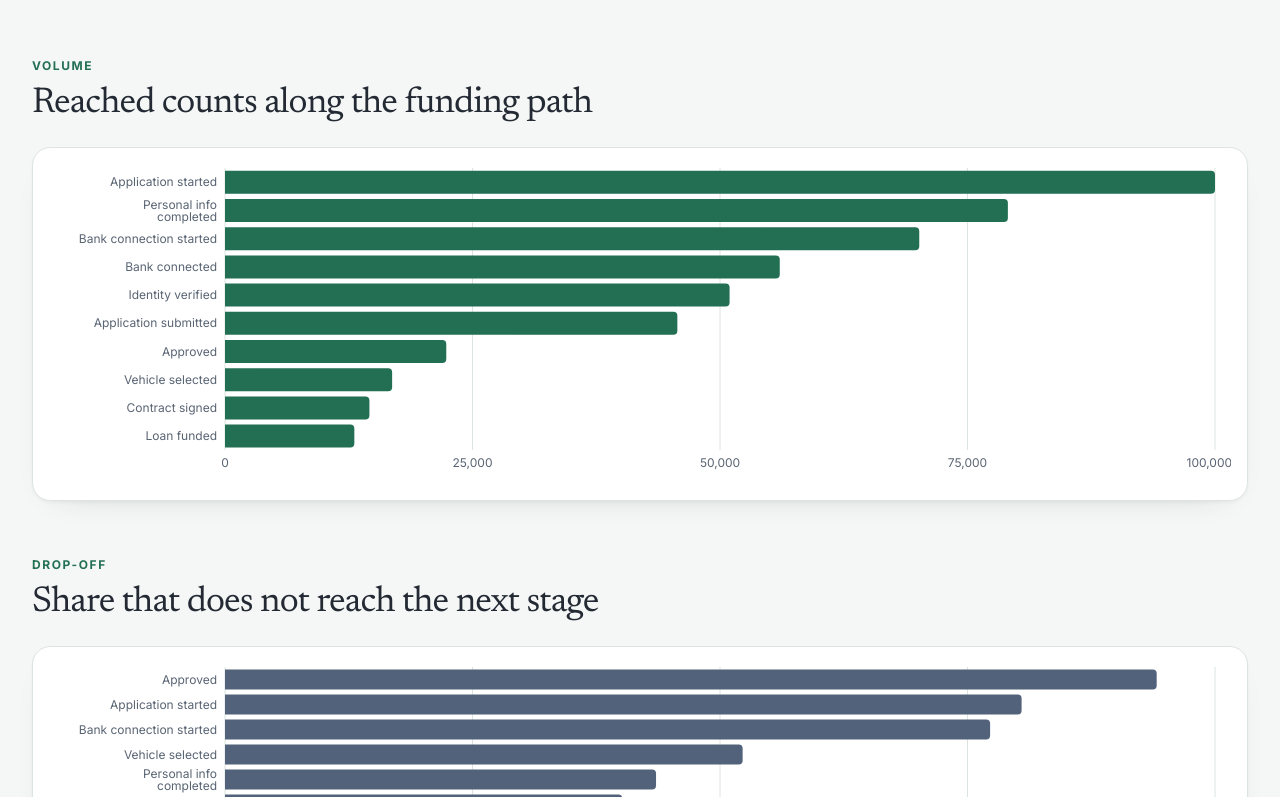
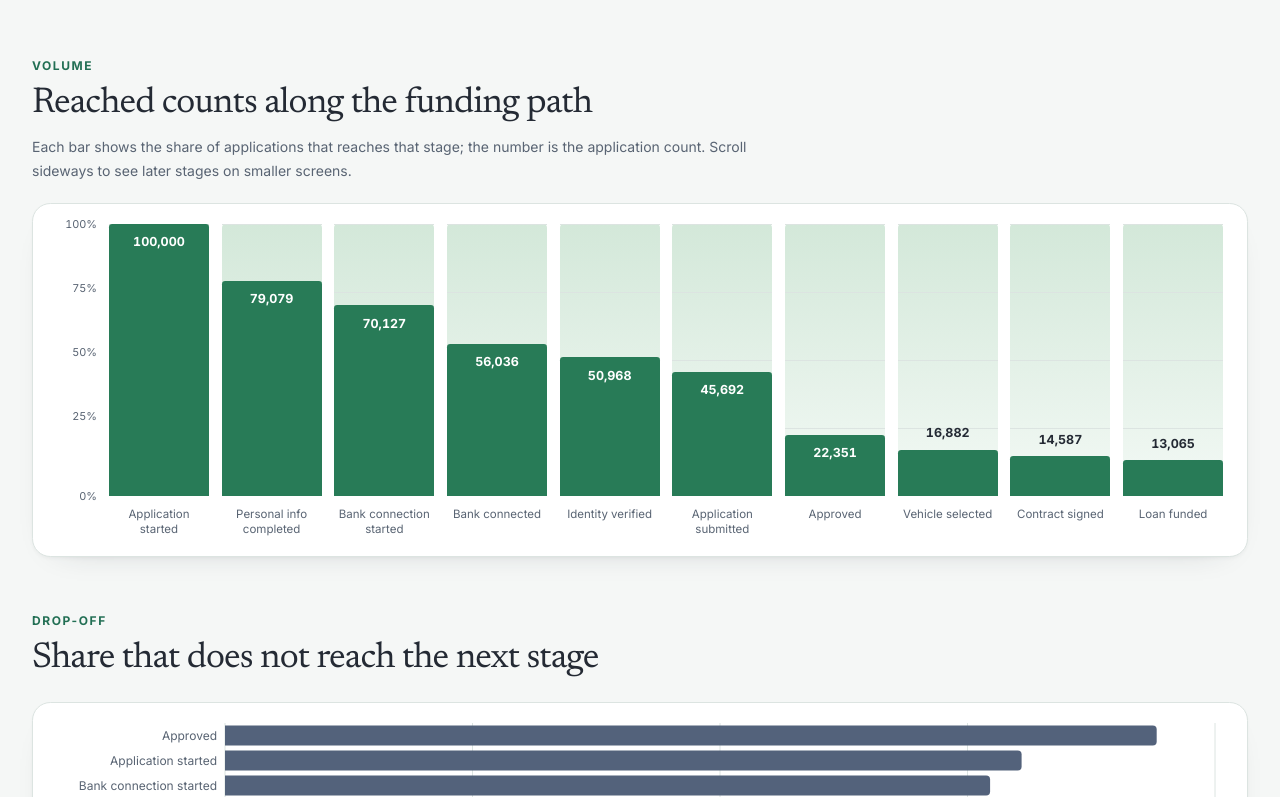
Before and after one commit to nrohland/lendflow-fintech-analytics, a Next.js app in the folder web/: page /funnel in a window 1280 px wide. Shown: the part 483-1280 px from the top of the page. Built offline with nearby package versions, Linux system fonts and the light colour scheme.

Commit message:
Use Tremor-style bars for application funnels

```diff
--- a/web/src/app/funnel/page.tsx
+++ b/web/src/app/funnel/page.tsx
@@ -1,7 +1,7 @@
 "use client";
 
 import { Note, Section } from "@/components/bits";
-import { ChannelChart, DropOffChart, PairChart, VolumeChart } from "@/components/charts";
+import { ChannelChart, ConversionFunnel, DropOffChart, PairChart } from "@/components/charts";
 import { useSlice } from "@/components/shell";
 import { formatCount, formatMetric, formatPercent } from "@/lib/format";
 import {
@@ -22,8 +22,8 @@ export default function FunnelPage() {
   const path = FUNDING_PATH.map((name) => funnelStep(name, slice, value));
   const work = funnelStep("identity_verification_started", slice, value);
   const volume = path.filter((step) => step.reached != null).map((step) => ({
-    label: step.label,
-    reached: step.reached ?? 0,
+    name: step.label,
+    value: step.reached ?? 0,
   }));
   const drops = [...path, work]
     .filter((step) => step.dropOff != null)
@@ -44,9 +44,9 @@ export default function FunnelPage() {
         applications that reach the next stage.
       </p>
 
-      <Section kicker="Volume" title="Reached counts along the funding path">
+      <Section kicker="Volume" title="Reached counts along the funding path" lede="Each bar shows the share of applications that reaches that stage; the number is the application count. Scroll sideways to see later stages on smaller screens.">
         <div className="data-panel p-4">
-          <VolumeChart data={volume} />
+          {volume.length >= 2 ? <ConversionFunnel data={volume} /> : <p className="text-sm text-muted">No funnel data for this filter.</p>}
         </div>
       </Section>
 
--- a/web/src/app/globals.css
+++ b/web/src/app/globals.css
@@ -50,6 +50,19 @@ h1, h2, h3 { text-wrap: balance; }
 .data-table td:last-child, .data-table th:last-child { padding-right: 1.1rem; }
 .num { font-variant-numeric: tabular-nums; }
 
+.funnel-chart { display: grid; grid-template-columns: 3rem minmax(0, 1fr); gap: .75rem; padding: .25rem .5rem 0 0; }
+.funnel-axis { height: 17rem; display: flex; flex-direction: column; justify-content: space-between; align-items: flex-end; color: var(--color-muted); font-size: .68rem; font-variant-numeric: tabular-nums; }
+.funnel-axis span { transform: translateY(-50%); }
+.funnel-axis span:last-child { transform: translateY(50%); }
+.funnel-stages { display: grid; grid-auto-columns: minmax(0, 1fr); grid-auto-flow: column; gap: .8rem; margin: 0; padding: 0; list-style: none; }
+.funnel-stage { min-width: 0; }
+.funnel-track { position: relative; height: 17rem; background: linear-gradient(to top, #f3f9f5, #d3e8d9); border-radius: .25rem .25rem 0 0; }
+.funnel-track::before { content: ""; position: absolute; inset: 0; background: repeating-linear-gradient(to top, transparent 0, transparent calc(25% - 1px), #dce4e1 calc(25% - 1px), #dce4e1 25%); pointer-events: none; }
+.funnel-fill { position: absolute; inset: auto 0 0; background: #287b57; border-radius: .2rem .2rem 0 0; }
+.funnel-value { position: absolute; left: 50%; transform: translateX(-50%); z-index: 1; color: white; font-size: .78rem; font-weight: 700; font-variant-numeric: tabular-nums; white-space: nowrap; }
+.funnel-value-above { color: var(--color-ink); }
+.funnel-label { display: block; padding: .7rem .1rem 0; color: var(--color-muted); font-size: .72rem; line-height: 1.25; text-align: center; overflow-wrap: anywhere; }
+
 :focus-visible {
   outline: 2px solid var(--color-pine);
   outline-offset: 2px;
--- a/web/src/app/page.tsx
+++ b/web/src/app/page.tsx
@@ -96,11 +96,11 @@ export default function OverviewPage() {
       <Section
         kicker="Conversion funnel"
         title="From application start to funding"
-        lede="The funnel narrows with the number of applications reaching each stage. It follows the selected filter."
+        lede="Each bar shows the share of applications reaching that stage. Counts appear on the bars and follow the selected filter."
       >
         <div className="data-panel p-5 lg:p-7">
           {chartRows.length >= 2 ? <ConversionFunnel data={chartRows} /> : <p className="text-sm text-muted">No funnel data for this filter.</p>}
-          <ol className="sr-only" aria-label="Application stages and conversion rates">
+          <ol className="sr-only" aria-label="Application stage conversion rates">
             {funnel.map((stage) => (
               <li key={stage.name}>{stage.name}: {formatCount(stage.value)} applications. {stage.rate == null ? stage.basis : `${formatPercent(stage.rate)} ${stage.basis}`}.</li>
             ))}
--- a/web/src/components/charts.tsx
+++ b/web/src/components/charts.tsx
@@ -7,9 +7,6 @@ import {
   Cell,
   ComposedChart,
   ErrorBar,
-  Funnel,
-  FunnelChart,
-  LabelList,
   Line,
   LineChart,
   ReferenceLine,
@@ -31,31 +28,31 @@ const tooltipStyle = {
 const axisTick = { fill: "#596473", fontSize: 12 };
 
 export function ConversionFunnel({ data }: { data: { name: string; value: number }[] }) {
-  const colors = ["#c4e8c7", "#89d994", "#287b57", "#226f54"];
+  const first = data[0]?.value ?? 0;
+  const width = Math.max(560, data.length * 104);
   return (
-    <div className="h-80 w-full sm:h-[23rem]" aria-hidden="true">
-      <ResponsiveContainer width="100%" height="100%">
-        <FunnelChart margin={{ top: 6, right: 8, bottom: 6, left: 8 }}>
-          <Funnel data={data} dataKey="value" nameKey="name" lastShapeType="rectangle" isAnimationActive={false}>
-            {data.map((row, index) => <Cell key={row.name} fill={colors[index] ?? colors[colors.length - 1]} stroke="#ffffff" strokeWidth={2} />)}
-            <LabelList content={(props) => {
-              const row = typeof props.index === "number" ? data[props.index] : null;
-              const box = props.viewBox as { x?: number; y?: number; width?: number; height?: number; upperWidth?: number; lowerWidth?: number } | undefined;
-              if (!row || box?.x == null || box.y == null || box.width == null || box.height == null) return <g />;
-              const compact = Math.min(box.upperWidth ?? box.width, box.lowerWidth ?? box.width) < 90;
-              const x = box.x + box.width / 2;
-              const y = box.y + box.height / 2;
-              const fill = props.index != null && props.index >= 2 ? "#ffffff" : "#193d30";
-              return (
-                <text x={x} y={y - (compact ? 6 : 8)} textAnchor="middle" fill={fill} fontFamily="var(--font-inter), sans-serif" fontWeight={700}>
-                  <tspan x={x} fontSize={compact ? 9 : 12}>{row.name}</tspan>
-                  <tspan x={x} dy={compact ? 14 : 20} fontSize={compact ? 10 : 16}>{formatCount(row.value)}</tspan>
-                </text>
-              );
-            }} />
-          </Funnel>
-        </FunnelChart>
-      </ResponsiveContainer>
+    <div className="overflow-x-auto pb-1" role="img" aria-label={`Application funnel: ${data.map((row) => `${row.name}, ${formatCount(row.value)} applications`).join("; ")}`}>
+      <div className="funnel-chart" style={{ minWidth: width }}>
+        <div className="funnel-axis" aria-hidden="true">
+          <span>100%</span><span>75%</span><span>50%</span><span>25%</span><span>0%</span>
+        </div>
+        <ol className="funnel-stages" aria-hidden="true">
+          {data.map((row) => {
+            const percentage = first > 0 ? Math.min(100, Math.max(0, row.value / first * 100)) : 0;
+            return (
+              <li key={row.name} className="funnel-stage">
+                <div className="funnel-track">
+                  <div className="funnel-fill" style={{ height: `${percentage}%` }} />
+                  <span className={`funnel-value ${percentage < 18 ? "funnel-value-above" : ""}`} style={{ bottom: percentage < 18 ? `calc(${percentage}% + 7px)` : `calc(${percentage}% - 28px)` }}>
+                    {formatCount(row.value)}
+                  </span>
+                </div>
+                <span className="funnel-label">{row.name}</span>
+              </li>
+            );
+          })}
+        </ol>
+      </div>
     </div>
   );
 }
@@ -88,22 +85,6 @@ export function TrendChart({
           <Line type="monotone" dataKey="approval" name="approval" stroke="#53627b" strokeWidth={2} dot={false} />
           <Line type="monotone" dataKey="funding" name="funding" stroke="#226f54" strokeWidth={2} dot={false} />
         </LineChart>
-      </ResponsiveContainer>
-    </div>
-  );
-}
-
-export function VolumeChart({ data }: { data: { label: string; reached: number }[] }) {
-  return (
-    <div className="h-80 w-full">
-      <ResponsiveContainer width="100%" height="100%">
-        <BarChart data={data} layout="vertical" margin={{ top: 4, right: 16, left: 8, bottom: 4 }}>
-          <CartesianGrid stroke="#dce4e1" horizontal={false} />
-          <XAxis type="number" tick={axisTick} axisLine={false} tickLine={false} tickFormatter={(value: number) => formatCount(value)} />
-          <YAxis type="category" dataKey="label" width={168} tick={axisTick} axisLine={false} tickLine={false} />
-          <Tooltip contentStyle={tooltipStyle} formatter={(value) => [formatCount(Number(value)), "Reached"]} />
-          <Bar dataKey="reached" fill="#226f54" radius={[0, 4, 4, 0]} />
-        </BarChart>
       </ResponsiveContainer>
     </div>
   );
```
Also changed, not shown: 1 other file (tests, documents, lock files or other folders).
